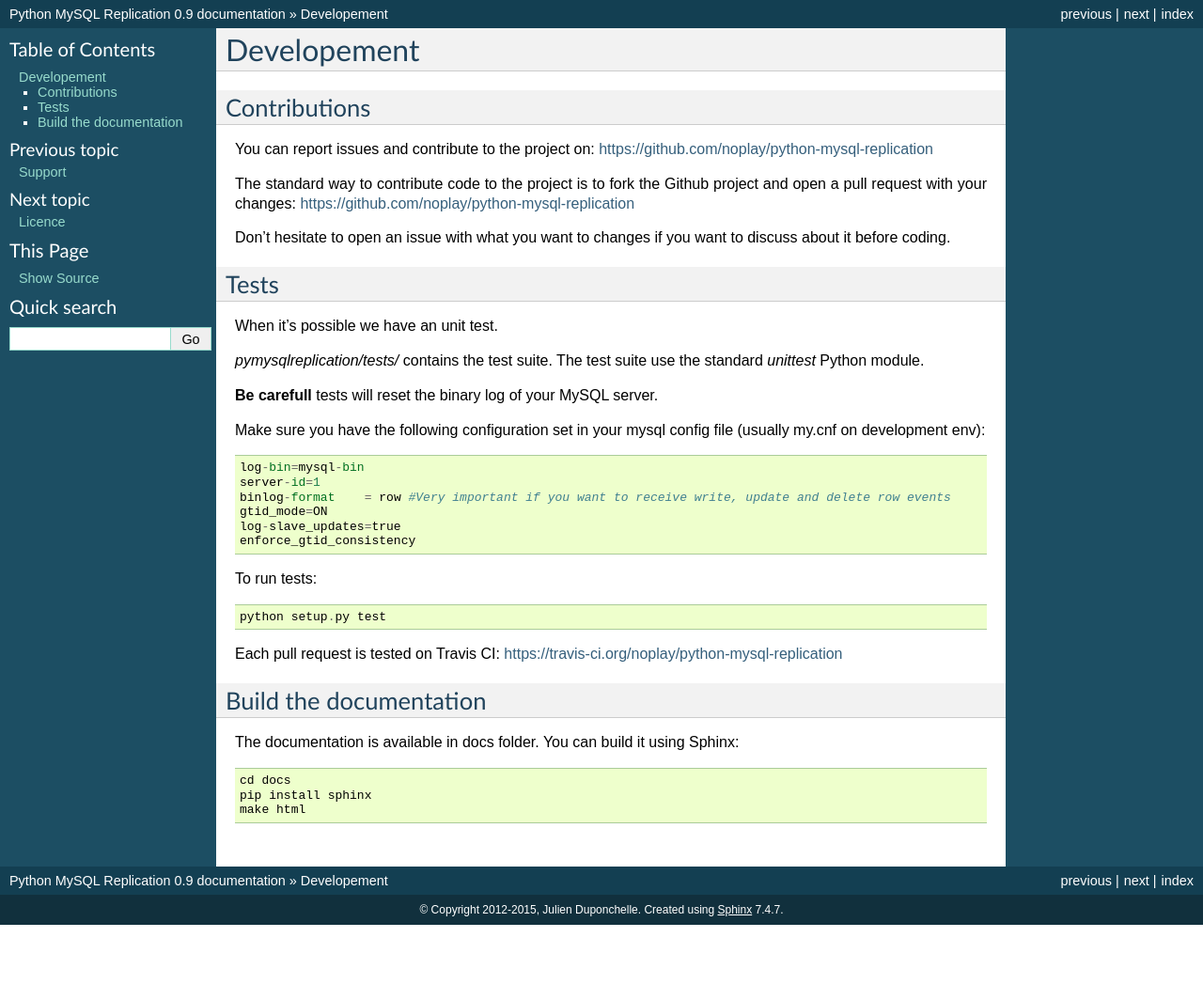
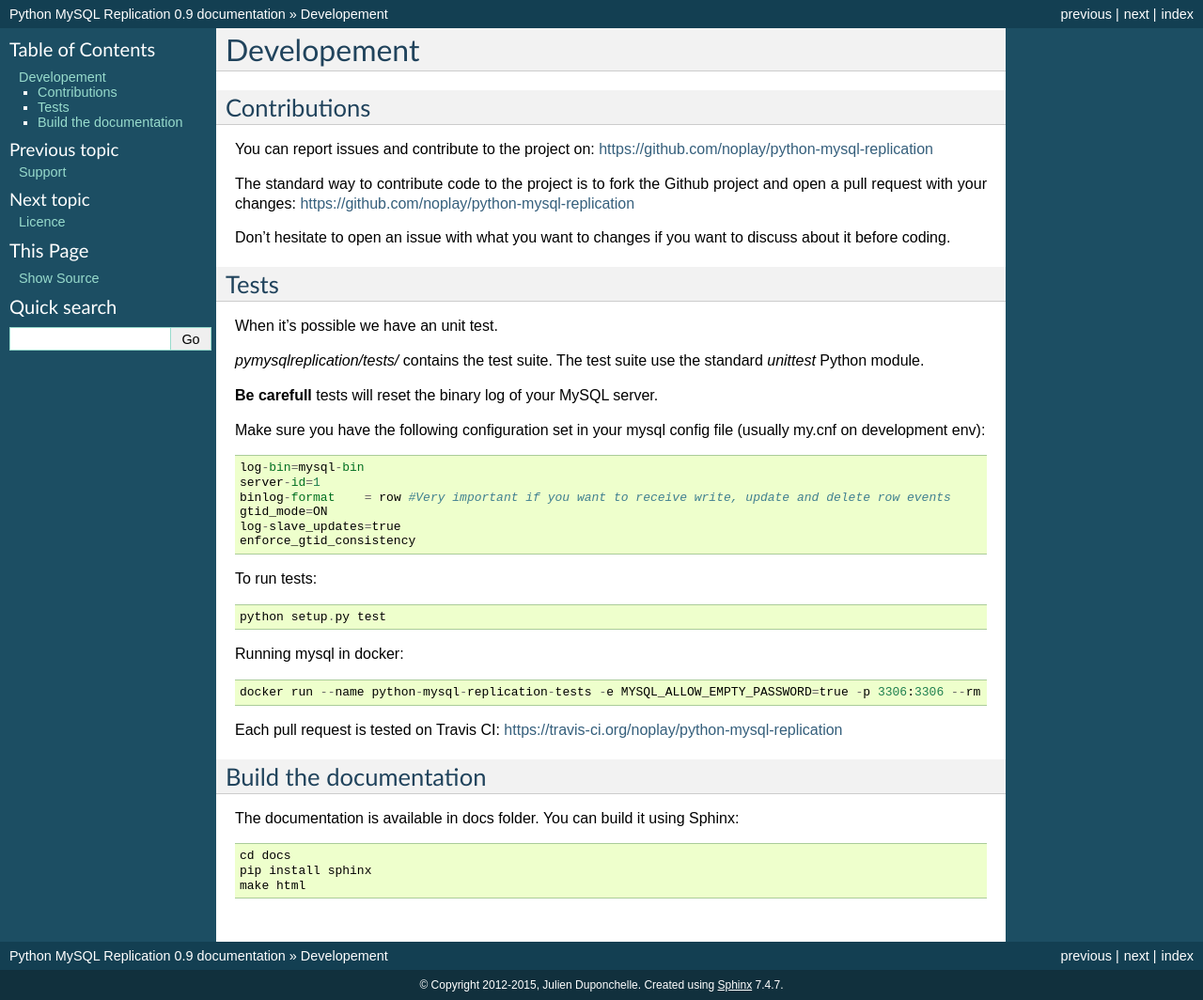
Before and after one commit to julien-duponchelle/python-mysql-replication, a Sphinx documentation site: the page built from docs/developement.rst, in a window 1280 px wide. Shown: the whole page at 94% size. Built offline with Sphinx 7.4.7, drawn with Linux system fonts in a browser that asks for light colours; pages that are not in the unit, such as notebooks, are missing from menus; before the commit the page ends 984 px from its top, so only the background shows below that.

Commit message:
doc: Running mysql in docker
Signed-off-by: Arthur Gautier <baloo@gandi.net>

```diff
--- a/docs/developement.rst
+++ b/docs/developement.rst
@@ -43,6 +43,12 @@ To run tests:
 
     python setup.py test
 
+Running mysql in docker:
+
+::
+
+    docker run --name python-mysql-replication-tests -e MYSQL_ALLOW_EMPTY_PASSWORD=true -p 3306:3306 --rm percona:latest --log-bin=mysql-bin.log --server-id 1 --binlog-format=row --gtid_mode=on --enforce-gtid-consistency=on --log_slave_updates
+
 
 Each pull request is tested on Travis CI:
 https://travis-ci.org/noplay/python-mysql-replication
```
